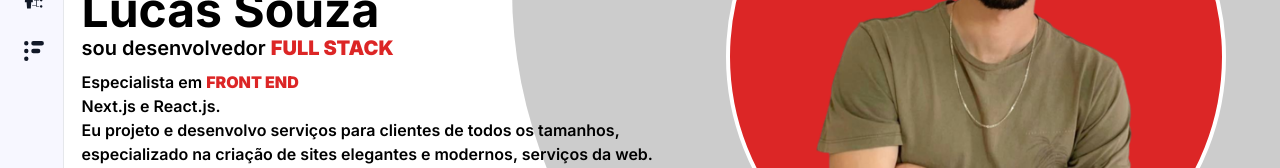
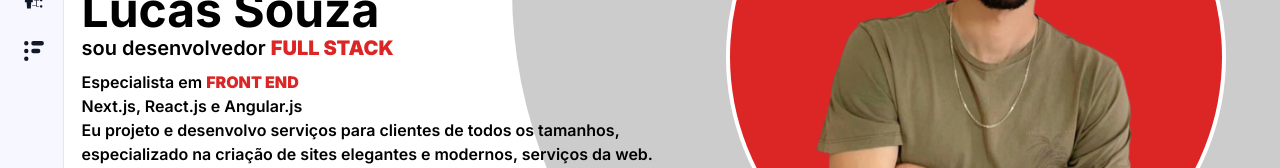
Before and after one commit to lucasdesouza-dev/portifolio, a Next.js app: page / in a window 1280 px wide. Shown: the part 331-499 px from the top of the page. Built offline with nearby package versions, Linux system fonts and the light colour scheme.

Commit message:
Update index.tsx

```diff
--- a/src/components/homeUser/index.tsx
+++ b/src/components/homeUser/index.tsx
@@ -24,8 +24,8 @@ export default function HomeUser({ name, imageUrl, email }: User) {
             desenvolvedor <strong>FULL STACK</strong>
           </h2>
           <p>
-            Especialista em <strong>FRONT END</strong> <br /> Next.js e
-            React.js.
+            Especialista em <strong>FRONT END</strong> <br /> Next.js,
+            React.js e Angular.js
           </p>
 
           <p>
```
